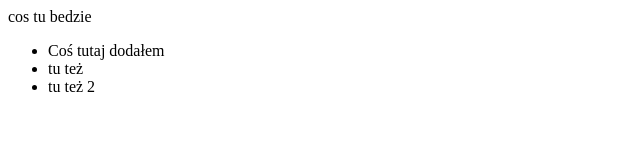
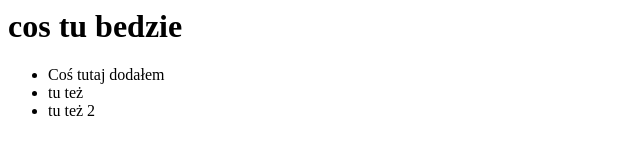
Before and after one commit to KZapal/repozytorium-test, a plain HTML site: page index.html in a window 1280 px wide. Shown: the whole page, without its empty margins (0-640 px from the left). Drawn offline with Linux system fonts and the light colour scheme.

Commit message:
dodanie nagłówka i test

```diff
--- a/index.html
+++ b/index.html
@@ -3,7 +3,7 @@
     <title>Document</title>
   </head>
   <body>
-    cos tu bedzie
+    <h1>cos tu bedzie</h1>
     <ul>
       <li>Coś tutaj dodałem</li>
       <li>tu też</li>
```
